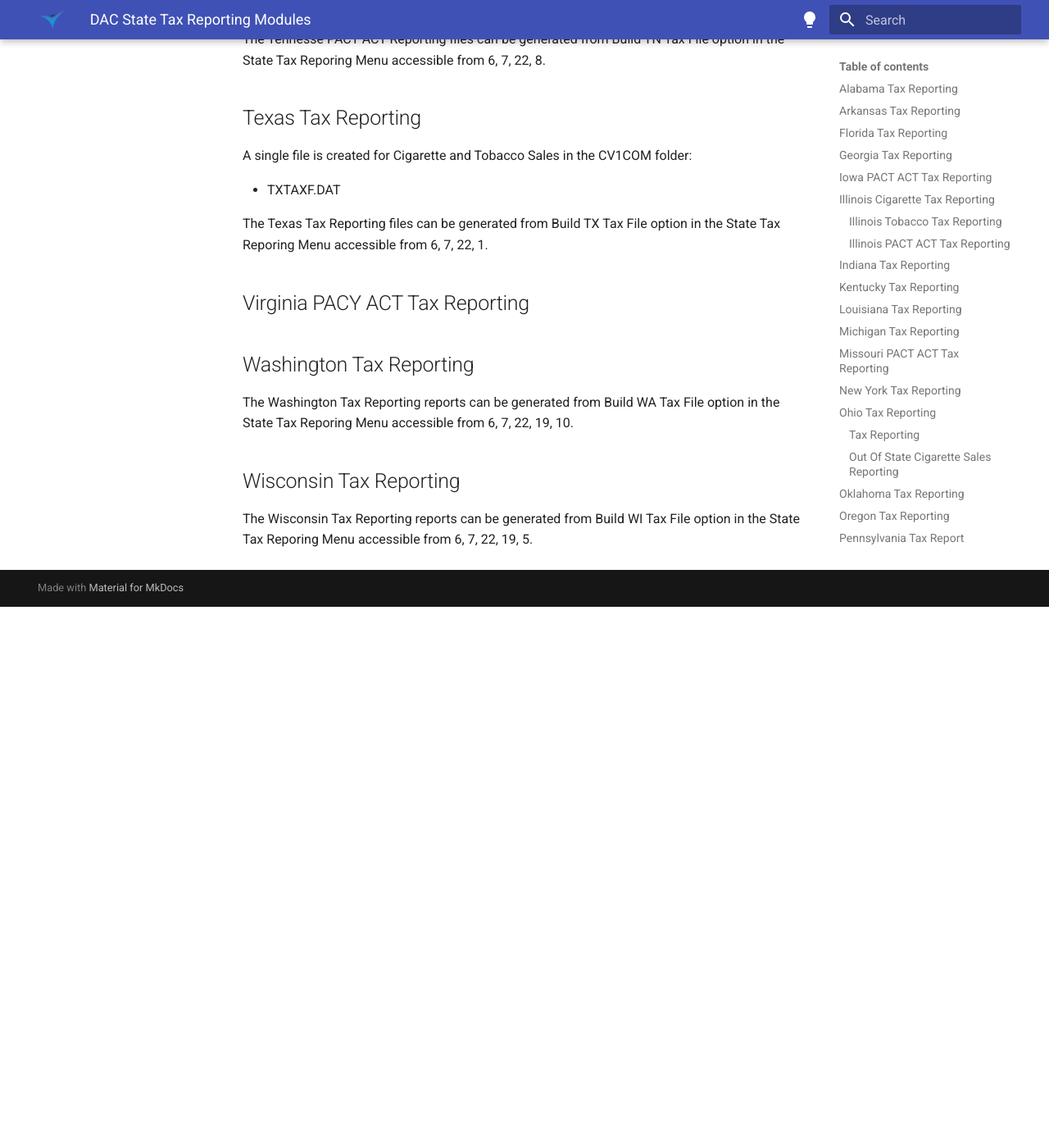
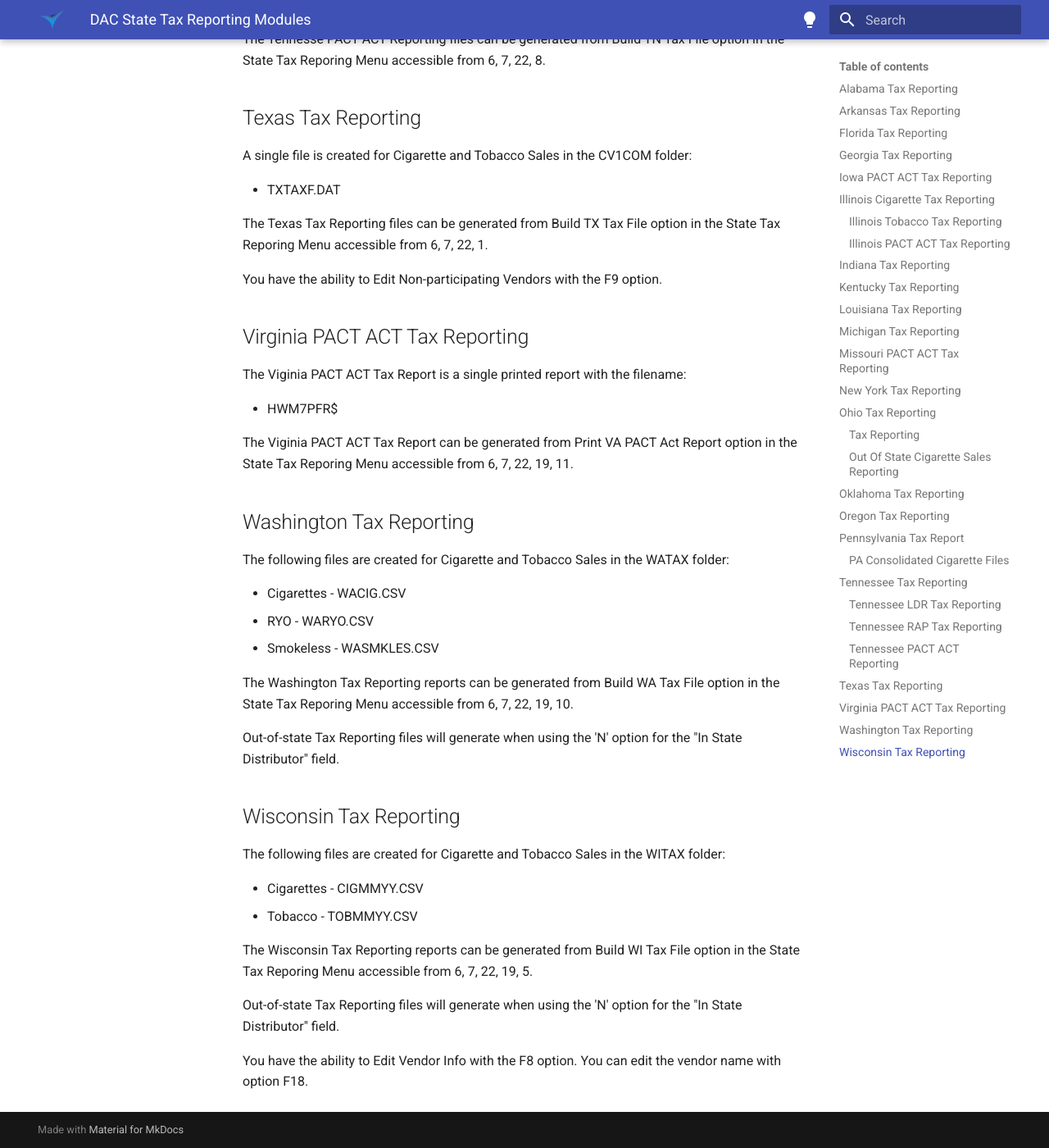
Before and after one commit to AydenB/mkdocs, an MkDocs documentation site: the page built from docs/how-to/Tax Reporting Modules.md, in a window 1280 px wide and 1400 px high, scrolled down 10739 px. Shown: the whole window at 82% size. Built offline with MkDocs 1.6.1 and Material for MkDocs 9.7.7, drawn with Linux system fonts in a browser that asks for light colours; before the commit the page ends 11479 px from its top, so only the background shows below that.

Commit message:
docs: finished w/powerPoint

```diff
--- a/docs/how-to/Tax Reporting Modules.md
+++ b/docs/how-to/Tax Reporting Modules.md
@@ -334,9 +334,37 @@
 
 The Texas Tax Reporting files can be generated from Build TX Tax File option in the State Tax Reporing Menu accessible from 6, 7, 22, 1.
 
-## Virginia PACY ACT Tax Reporting
+You have the ability to Edit Non-participating Vendors with the F9 option.
+
+## Virginia PACT ACT Tax Reporting
+
+The Viginia PACT ACT Tax Report is a single printed report with the filename:
+
+- HWM7PFR$
+
+The Viginia PACT ACT Tax Report can be generated from Print VA PACT Act Report option in the State Tax Reporing Menu accessible from 6, 7, 22, 19, 11.
+
 ## Washington Tax Reporting
+
+The following files are created for Cigarette and Tobacco Sales in the WATAX folder:
+
+- Cigarettes - WACIG.CSV
+- RYO - WARYO.CSV
+- Smokeless - WASMKLES.CSV
+
 The Washington Tax Reporting reports can be generated from Build WA Tax File option in the State Tax Reporing Menu accessible from 6, 7, 22, 19, 10.
 
+Out-of-state Tax Reporting files will generate when using the 'N' option for the "In State Distributor" field.
+
 ## Wisconsin Tax Reporting
+The following files are created for Cigarette and Tobacco Sales in the WITAX folder:
+
+- Cigarettes - CIGMMYY.CSV
+- Tobacco - TOBMMYY.CSV
+
 The Wisconsin Tax Reporting reports can be generated from Build WI Tax File option in the State Tax Reporing Menu accessible from 6, 7, 22, 19, 5.
+
+Out-of-state Tax Reporting files will generate when using the 'N' option for the "In State Distributor" field.
+
+You have the ability to Edit Vendor Info with the F8 option.
+You can edit the vendor name with option F18.
```
